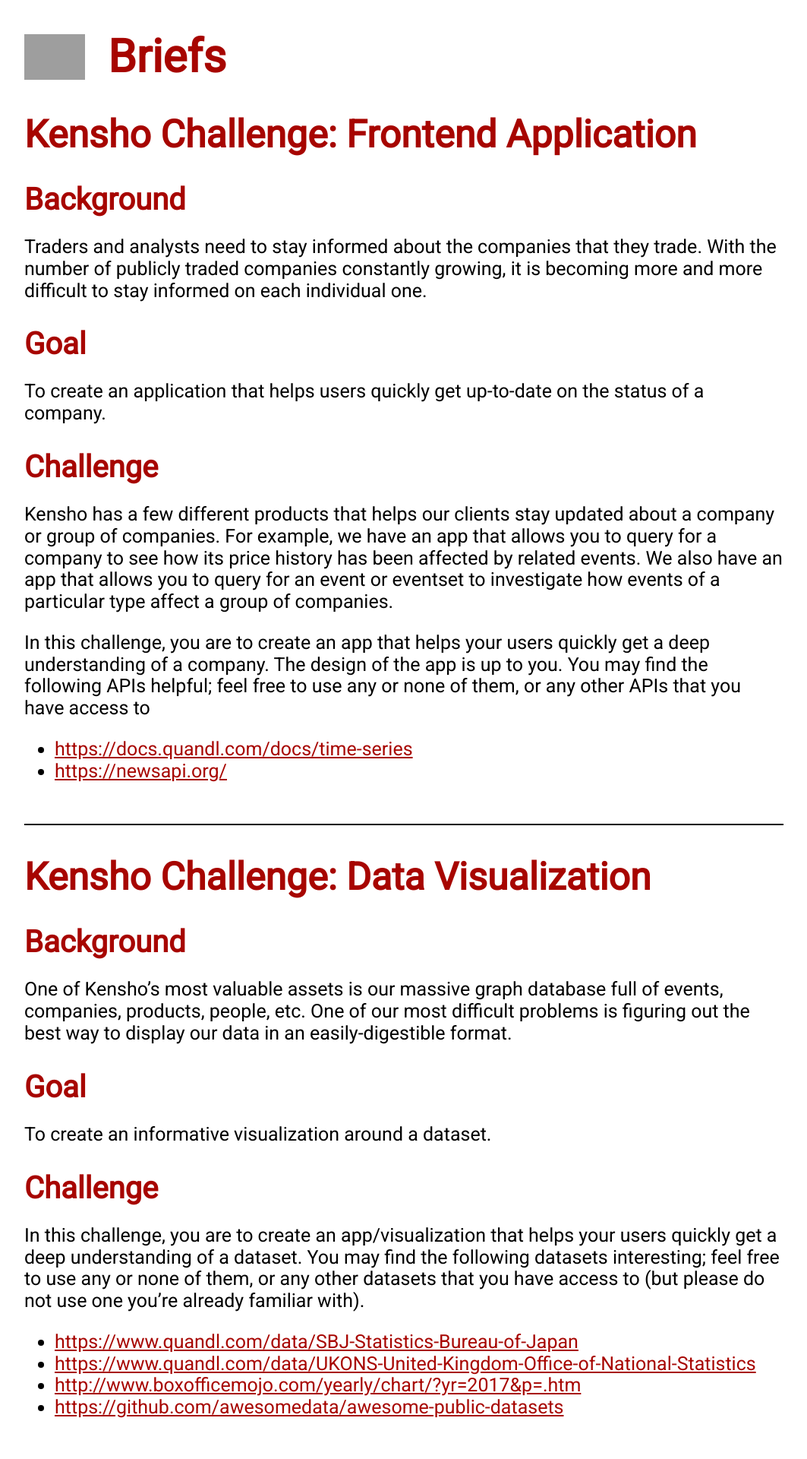
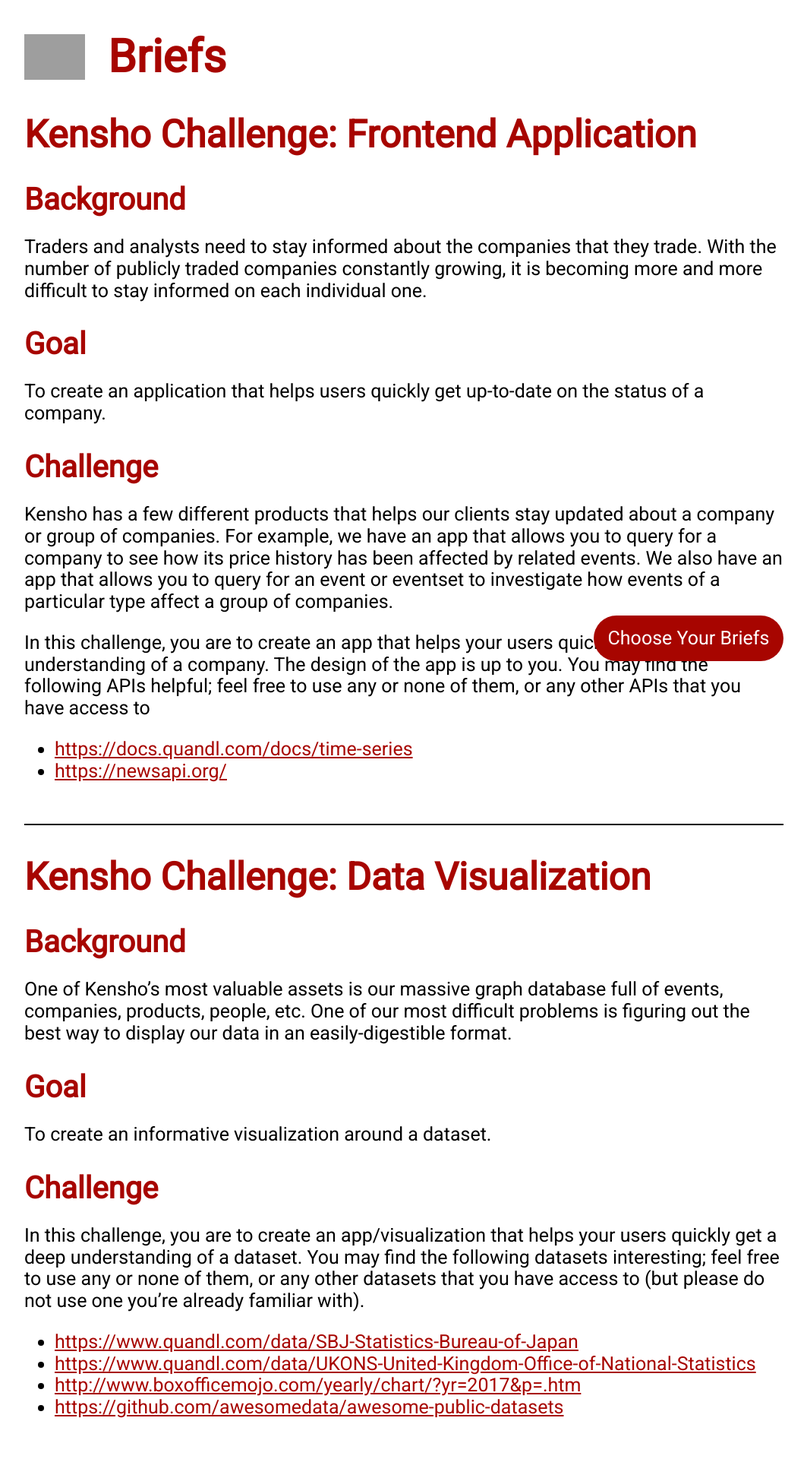
Before and after one commit to harvard-crimson/hack.thecrimson.com, a Jekyll site: the page built from briefs.html, in a window 1280 px wide. Shown: the top 1920 px of the page at 76% size, without its empty margins (108-1171 px from the left). Built offline with Jekyll 4.4.1, drawn with Linux system fonts in a browser that asks for light colours; grey boxes are pictures that could not be loaded.

Commit message:
Add footer to briefs where users can go to the form where they can rank their stuff

```diff
--- a/briefs.html
+++ b/briefs.html
@@ -2,7 +2,8 @@
 title: Briefs
 ---
 
-<div id='kensho-briefs' class='briefs-container'>
+<div class='footer-bar'><div class='footer'><a id='rank' href='https://goo.gl/forms/DufR2auSZDxZKQLw1' target='_blank'>Choose Your Briefs</a></div></div>
+<div class='briefs-container'>
   <div class='brief-title'><img src='/kensho.png'><span>Briefs</span></div>
   <div class='brief'>
     <h1>Kensho Challenge: Frontend Application</h1>
--- a/css/styles.scss
+++ b/css/styles.scss
@@ -520,6 +520,7 @@
 
     &#last {
         border-bottom: none;
+        padding-bottom: 100px;
     }
 }
 
@@ -546,3 +547,40 @@
         font-weight: bold;
     }
 }
+
+#rank {
+    display: inline-flex;
+    align-items: center;
+    justify-content: center;
+    // position: fixed;
+    // bottom: 30px;
+    // right: 30px;
+
+    height: 60px;
+    width: 250px;
+    text-align: center;
+
+    border-radius: 30px;
+    text-decoration: none;
+    background-color: $dark-crimson;
+    color: white;
+}
+
+.footer-bar {
+    position: fixed;
+    bottom: 0px;
+    width: 100%;
+}
+
+.footer {
+    max-width: 1000px;
+    padding: 0px 30px;
+    box-sizing: content-box;
+    margin: 0px auto;
+    text-align: right;
+    padding-bottom: 30px;
+
+    @media only screen and (max-width: 425px) {
+        text-align: center;
+    }
+}
```
